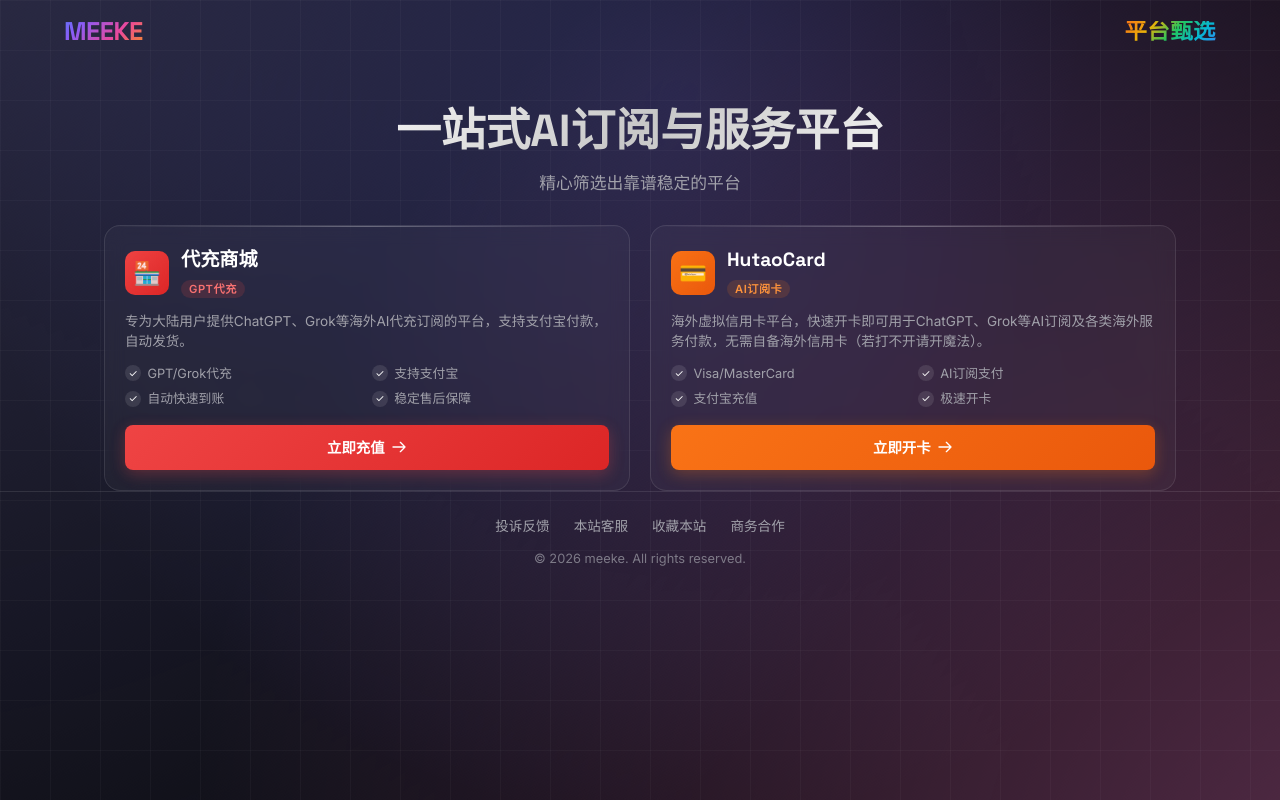
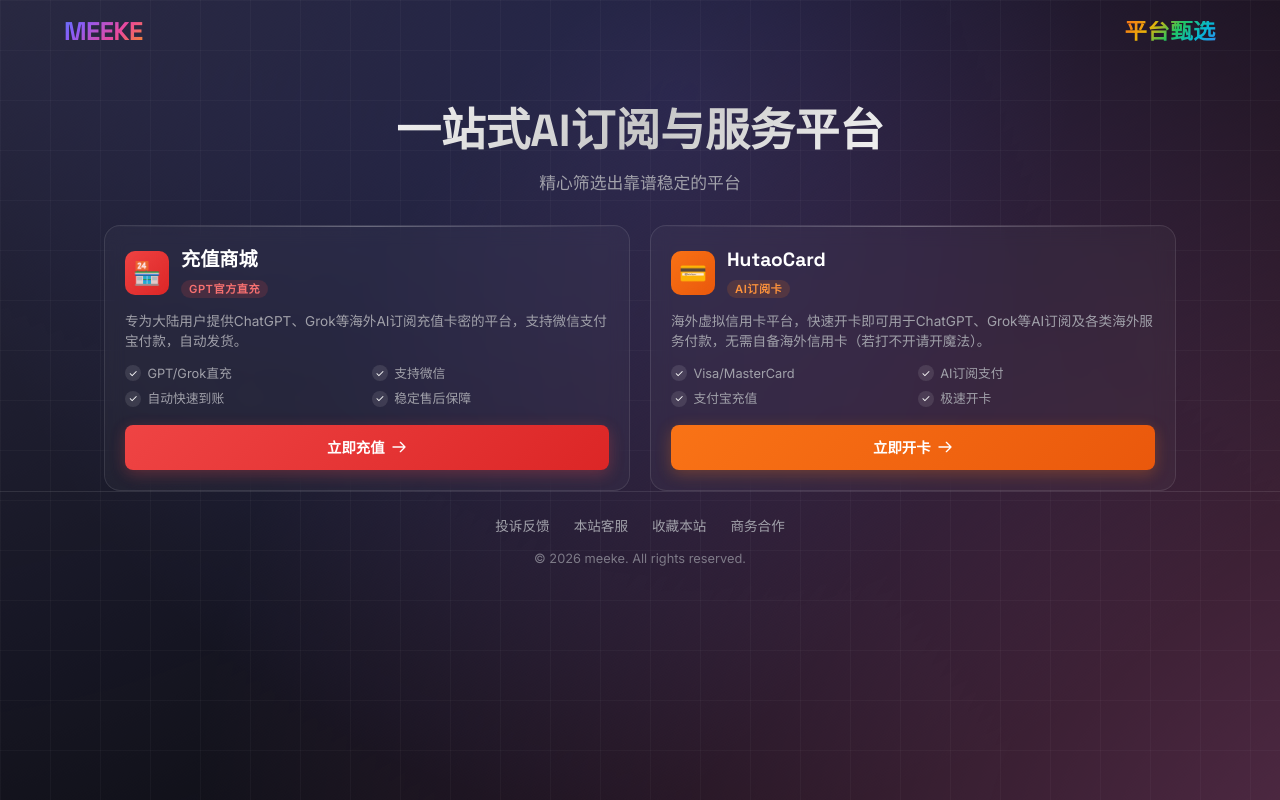
Before and after one commit to meeke/meeke.github.io, a plain HTML site: page index.html in a window 1280 px wide. Drawn offline with nearby package versions, Linux system fonts and the light colour scheme.

Commit message:
Update index.html
Updated product card details for recharge mall.

```diff
--- a/index.html
+++ b/index.html
@@ -549,21 +549,21 @@
         <section class="products-section" id="tools">
             <div class="products-grid">
 
-                <!-- 1. 代充商城 - red -->
+                <!-- 1. 充值商城 - red -->
                 <article class="product-card card-red fade-in delay-1">
                     <div class="card-header">
                         <div class="card-icon">🏪</div>
                         <div class="card-title-row">
-                            <h3>代充商城</h3>
-                            <span class="tag">GPT代充</span>
+                            <h3>充值商城</h3>
+                            <span class="tag">GPT官方直充</span>
                         </div>
                     </div>
                     <p class="product-description">
-                        专为大陆用户提供ChatGPT、Grok等海外AI代充订阅的平台，支持支付宝付款，自动发货。
+                        专为大陆用户提供ChatGPT、Grok等海外AI订阅充值卡密的平台，支持微信支付宝付款，自动发货。
                     </p>
                     <ul class="features-list">
-                        <li>GPT/Grok代充</li>
-                        <li>支持支付宝</li>
+                        <li>GPT/Grok直充</li>
+                        <li>支持微信</li>
                         <li>自动快速到账</li>
                         <li>稳定售后保障</li>
                     </ul>
```
